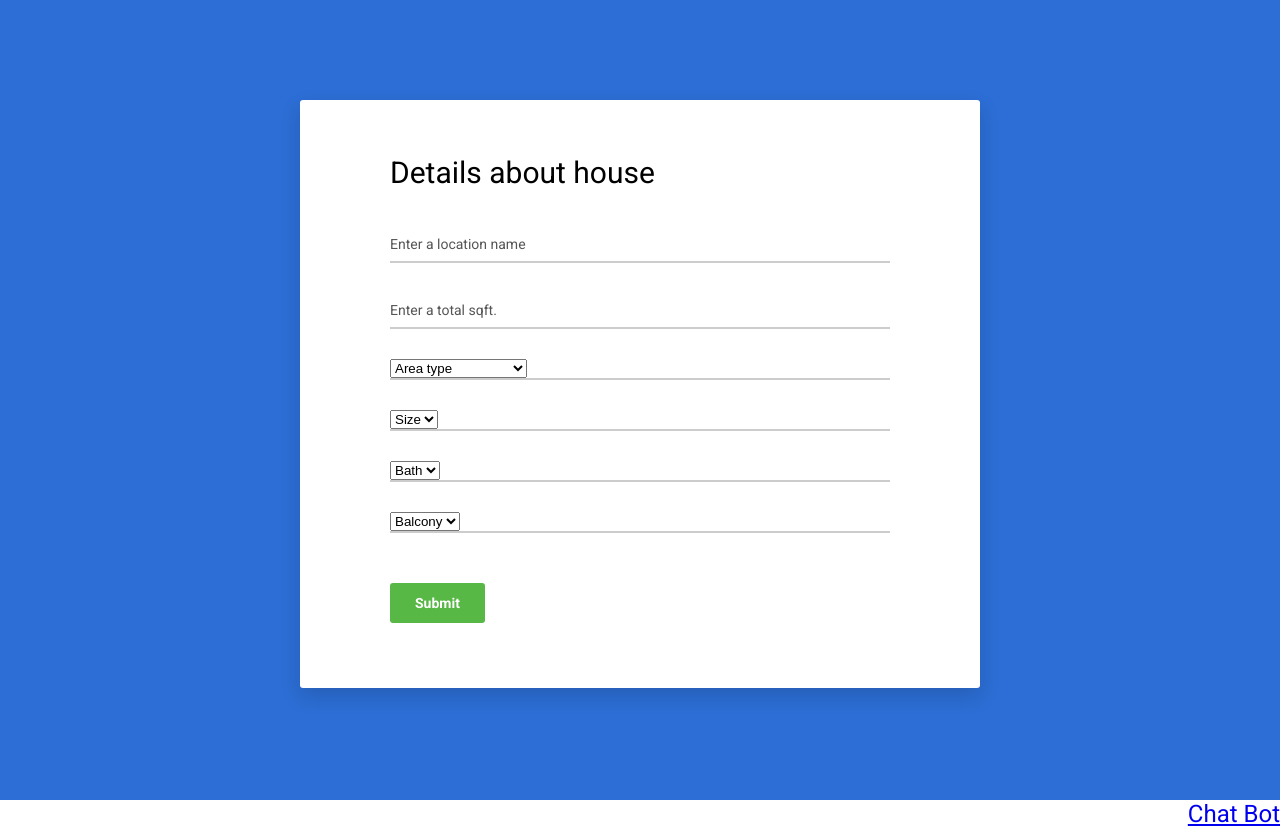
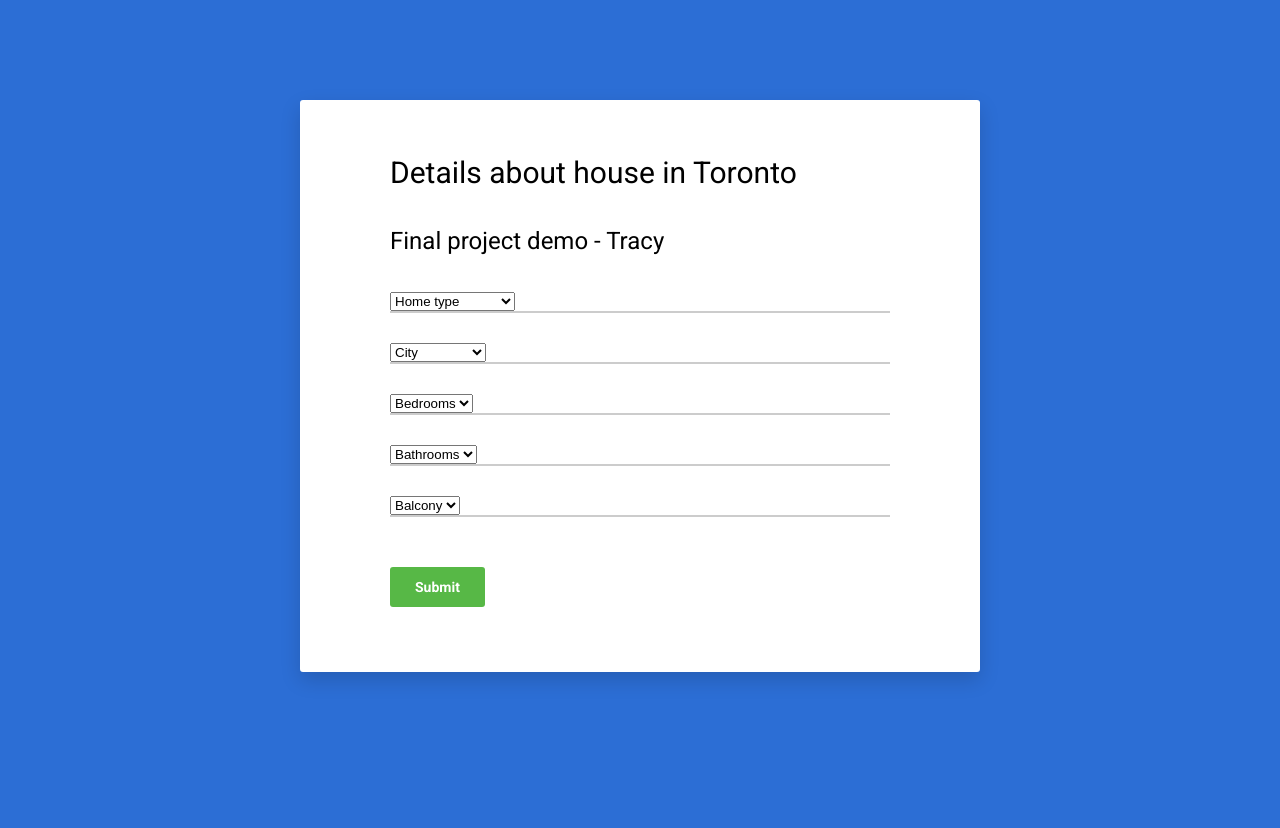
Before and after one commit to osteolab/Toronto_house, a Flask app: page / in a window 1280 px wide. After the commit the page ends 683 px from the top, so only its background shows below. Run offline with Flask 2, Linux system fonts and the light colour scheme; parts of the project's set-up code (start-up, migrations or seed data) failed here and were passed over; some libraries are stand-ins or nearby versions.

Commit message:
Add files via upload

```diff
--- a/templates/index.html
+++ b/templates/index.html
@@ -10,7 +10,8 @@
     <meta name="keywords" content="Colorlib Templates">
 
     <!-- Title Page-->
-    <title>House Price Prediction</title>
+    <title>Toronto House Price Prediction</title>
+    <title>Check your dream house!</title>
 
     <!-- Icons font CSS-->
     <link href="vendor/mdi-font/css/material-design-iconic-font.min.css" rel="stylesheet" media="all">
@@ -559,24 +560,38 @@ input {
             <div class="card card-1">
                 <div class="card-heading"></div>
                 <div class="card-body">
-                    <h2 class="title">Details about house</h2>
+                    <h2 class="title">Details about house in Toronto</h2>
+                    <h3 class="title">Final project demo - Tracy</h3>
                     <form action="{{ url_for('predict')}}" method="POST">
-                        <div class="input-group">
+                        <!--<div class="input-group">
                             <input class="input--style-1" type="text" placeholder="Enter a location name" name="location">
                         </div>
 
                         <div class="input-group">
                             <input class="input--style-1" type="text" placeholder="Enter a total sqft." name="sqft">
+                        </div>-->
+
+                        <div class="input-group">
+                            <div class="rs-select2 js-select-simple select--no-search">
+                                <select name="area">
+                                    <option disabled="disabled" selected="selected">Home type</option>
+                                    <option value="CONDO">CONDO</option>
+                                    <option value="SINGLE_FAMILY">SINGLE_FAMILY</option>
+                                    <option value="TOWNHOUSE">TOWNHOUSE</option>
+                                </select>
+                                <div class="select-dropdown"></div>
+                            </div>
                         </div>
 
                         <div class="input-group">
                             <div class="rs-select2 js-select-simple select--no-search">
                                 <select name="area">
-                                    <option disabled="disabled" selected="selected">Area type</option>
-                                    <option value="Built-up Area">Built-up Area</option>
-                                    <option value="Carpet Area">Carpet Area</option>
-                                    <option value="Plot Area">Plot Area</option>
-                                    <option value="Super built-up Area">Super built-up Area</option>
+                                    <option disabled="disabled" selected="selected">City</option>
+                                    <option value="Brampton">Brampton</option>
+                                    <option value="Markham">Markham</option>
+                                    <option value="Mississauga">Mississauga</option>
+                                    <option value="Toronto">Toronto</option>
+                                    <option value="Vaughan">Vaughan</option>
                                 </select>
                                 <div class="select-dropdown"></div>
                             </div>
@@ -585,7 +600,7 @@ input {
                         <div class="input-group">
                             <div class="rs-select2 js-select-simple select--no-search">
                                 <select name="size">
-                                    <option disabled="disabled" selected="selected">Size</option>
+                                    <option disabled="disabled" selected="selected">Bedrooms</option>
                                     <option value="1">1</option>
                                     <option value="2">2</option>
                                     <option value="3">3</option>
@@ -599,7 +614,7 @@ input {
                         <div class="input-group">
                             <div class="rs-select2 js-select-simple select--no-search">
                                 <select name="bath">
-                                    <option disabled="disabled" selected="selected">Bath</option>
+                                    <option disabled="disabled" selected="selected">Bathrooms</option>
                                     <option value="1">1</option>
                                     <option value="2">2</option>
                                     <option value="3">3</option>
@@ -634,9 +649,9 @@ input {
     </div>
 
 
-    <div>
+    <!--<div>
       <a href="https://web-chat.global.assistant.watson.cloud.ibm.com/preview.html?region=us-south&integrationID=b12fc8a3-ef56-4f2e-a659-91d74b485824&serviceInstanceID=6ae70922-58d8-4c67-8e15-974b1458b2f1"><h3 align="right">Chat Bot</h3></a>
-    </div>
+    </div>-->
 
     <!-- Jquery JS-->
     <script src="vendor/jquery/jquery.min.js"></script>
```
